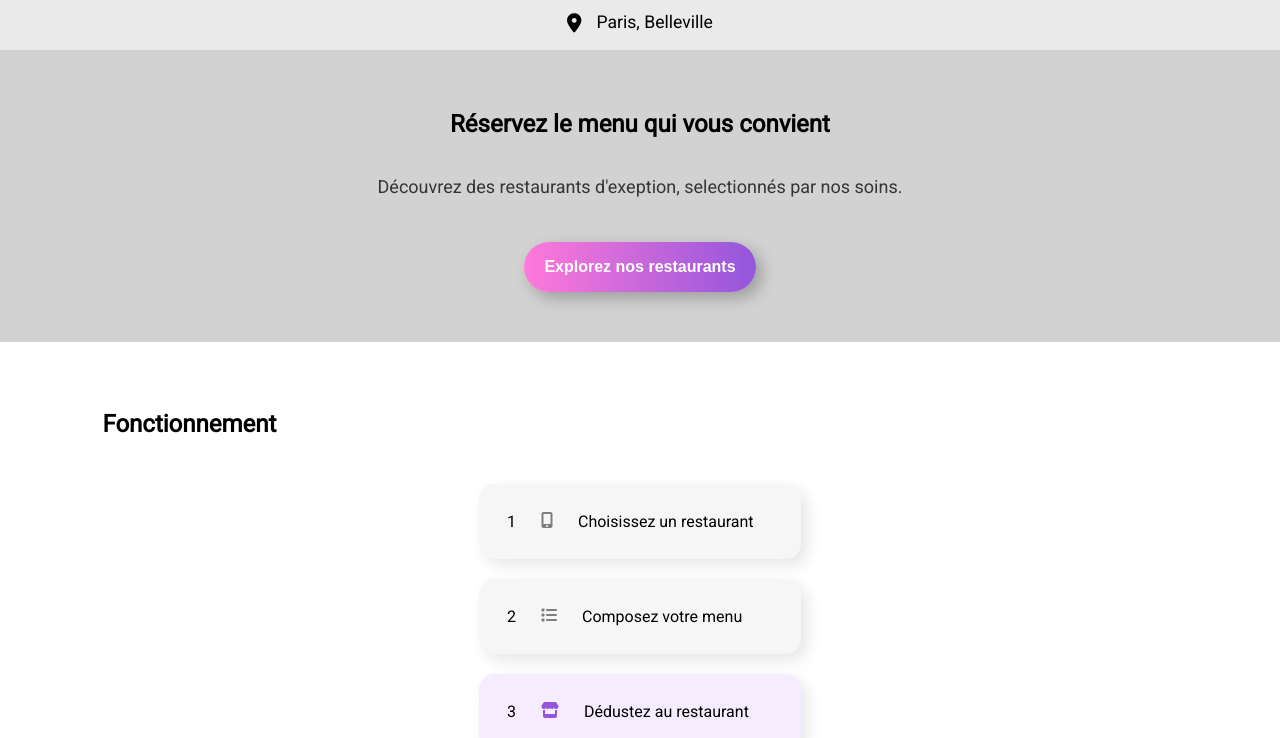
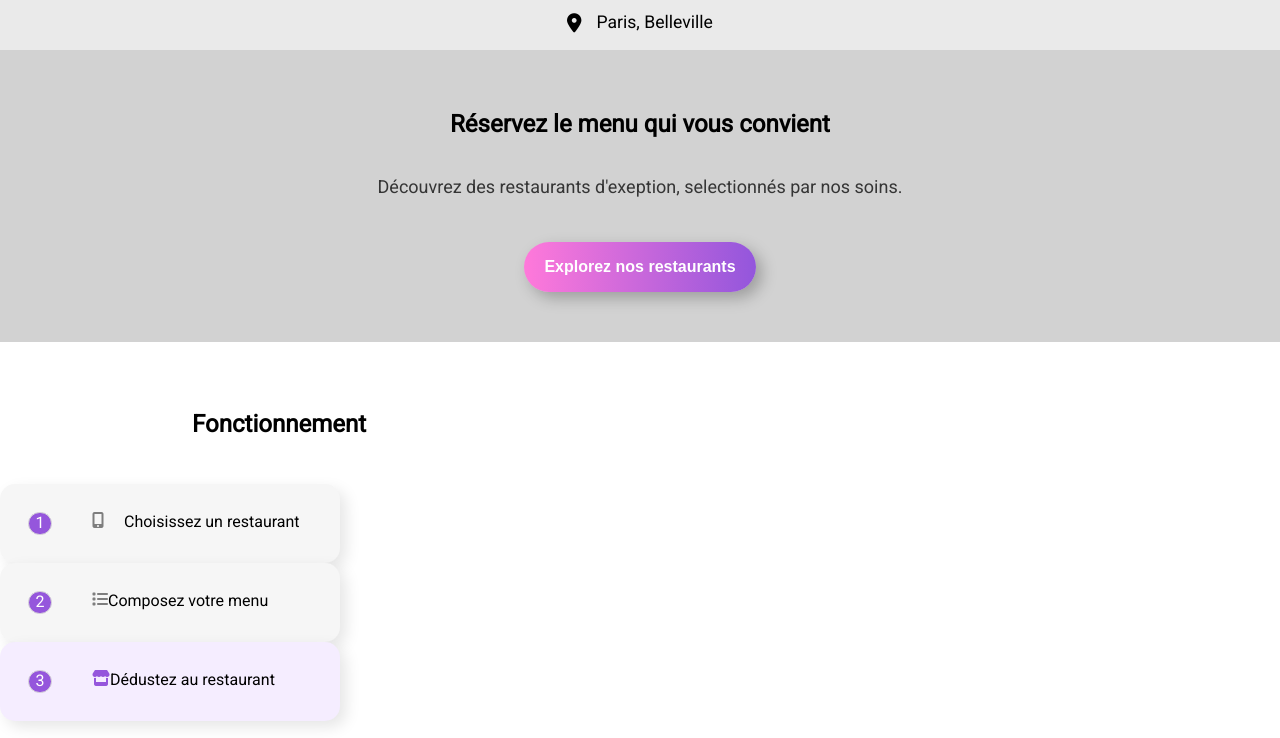
Before and after one commit to JulieBourelDrapier/ohmyfood, a plain HTML site: page index.html in a window 1280 px wide. Shown: the part 77-815 px from the top of the page. Drawn offline with Linux system fonts and the light colour scheme; a web font is replaced by a local one.

Commit message:
essais section2 groups

```diff
--- a/assets(fichierCSS,img)/style.css
+++ b/assets(fichierCSS,img)/style.css
@@ -92,8 +92,7 @@ h1 { /*pour rappel, les titres sont bold par défaut*/
     box-shadow: 6px 6px 15px rgba(0, 0, 0, 0.25);
 }
 
-/*SECTION2*/
-
+/* SECTION2 */
 .section2 {
     width: 100%;
     margin: auto;
@@ -108,7 +107,8 @@ h2 {
     font-size: 24px;
     padding-top: 48px;
     padding-bottom: 26px;
-    padding-left: 8%;
+    padding-left: 15%;
+
 }
 
 .groups {
@@ -122,20 +122,24 @@ h2 {
 .group {
     display: flex;
     flex-direction: row;
-    /*border: 2px solid deeppink;*/
     box-sizing: border-box;
     box-shadow: 6px 6px 15px rgba(0, 0, 0, 0.1);
     border-radius: 15px;
     text-align: center;
     background-color: #F6F6F6;
-    gap: 25px;
     padding: 28px;
-    width: 322px;
+    width: 340px;
+}
+
+.instructions {
+    display: flex;
+    flex-direction: row;
+    gap: 20px;
 }
 
 .colored-group {
     background-color: #F5EDFF;
-} /*il s'agit de la color-secondary*/
+} /*décrit comme faisant partie de la color-secondary sur la maquette mais ce n'est pas la même*/
 
 .group i {
     color: #7E7E7E;
@@ -144,3 +148,14 @@ h2 {
 .colored-group i {
     color: #9556DC;
 }
+
+.number {
+    border: 1px solid #D9D9D9;
+    box-sizing: border-box;
+    border-radius: 25px;
+    width: 24px;
+    height: 23px;
+    background-color: #9556DC; /*color-primary*/
+    color: #FFF;
+    margin-right: 40px;
+}
--- a/index.html
+++ b/index.html
@@ -41,19 +41,25 @@
             <section class="section2">
                 <div class="process">
                     <h2>Fonctionnement</h2>
-                    <div class="groups">
-                        <div class="group">
+                    <div class="group">
+                        <div class="number">
                             <span>1</span>
+                        </div>
+                        <div class="instructions">
                             <i class="fa-solid fa-mobile-screen-button"></i>
                             <span>Choisissez un restaurant</span>
                         </div>
+                    </div>
+
+
+
                         <div class="group">
-                            <span>2</span>
+                            <span class="number">2</span>
                             <i class="fa-solid fa-list"></i>
                             <span>Composez votre menu</span>
                         </div>
                         <div class="group colored-group">
-                            <span>3</span>
+                            <span class="number">3</span>
                             <i class="fa-solid fa-store"></i>
                             <span>Dédustez au restaurant</span>
                         </div>
@@ -79,7 +85,7 @@
                         </div>
                         <div class="card">
                             <img src="assets(fichierCSS,img)/images/restaurants/alafrancaise.jpg">
-                            <h3>À la francaise</h3>
+                            <h3>À la française</h3>
                             <p>Cité Rouge</p>
                             <i class="fa-thin fa-heart"></i>
                         </div>
```
